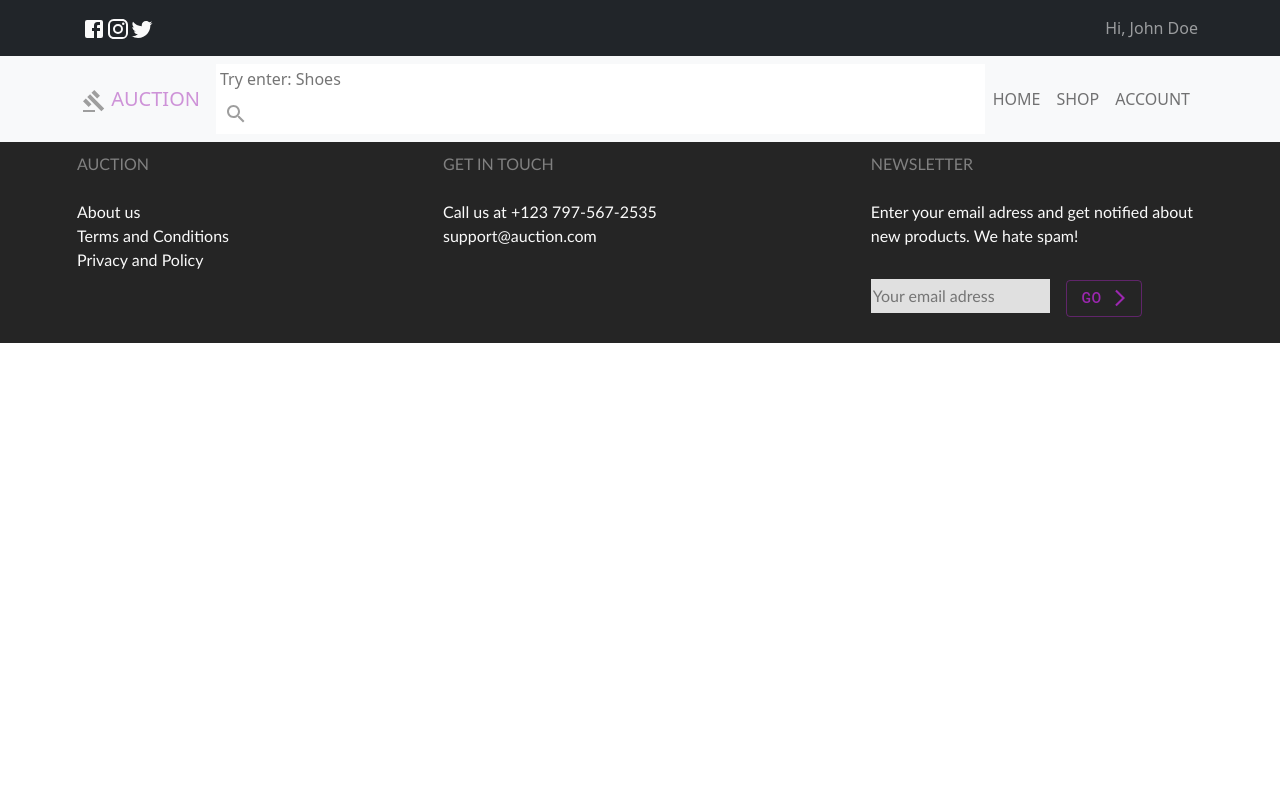
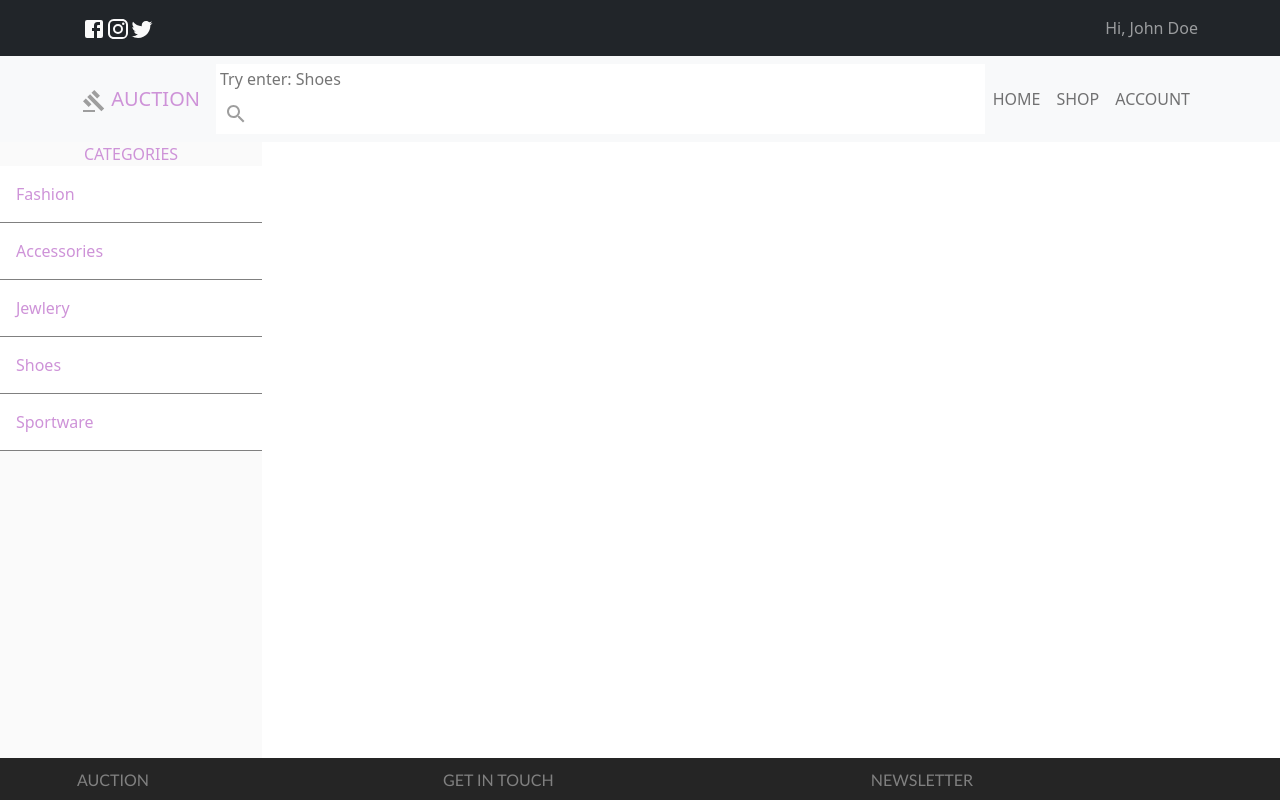
Before and after one commit to Senija/AuctionApp, a React (Create React App) app in the folder auction-frontend/: page /shop in a window 1280 px wide. Shown: the top 800 px of the page. Built offline with nearby package versions, Linux system fonts and the light colour scheme.

Commit message:
create lefte menu with categories (dummy data)

```diff
--- a/auction-frontend/src/App.tsx
+++ b/auction-frontend/src/App.tsx
@@ -6,6 +6,7 @@ import Terms from "./pages/Terms";
 import PrivacyPolicy from "./pages/PrivacyPolicy";
 import "bootstrap/dist/css/bootstrap.min.css";
 import AboutUs from "./pages/AboutUs";
+import CategoriesMenu from "./components/CategoriesMenu";
 
 function App() {
   return (
@@ -22,6 +23,9 @@ function App() {
         <Routes>
           <Route path="/aboutus" element={<AboutUs/>}></Route>
         </Routes>
+        <Routes>
+          <Route path="/shop" element={<CategoriesMenu/>}></Route>
+        </Routes>
         <Footer />
       </Router>
     </>
--- a/auction-frontend/src/assets/style/colors.css
+++ b/auction-frontend/src/assets/style/colors.css
@@ -6,4 +6,5 @@
     --pink:#ce93d8;
     --white: #fafafa;
     --darkwhite: #e0e0e0;
+    --purewhite:#FFFFFF;
 }
--- /dev/null
+++ b/auction-frontend/src/assets/style/fonts.css
@@ -0,0 +1,3 @@
+:root{
+    --font:"Gill Sans", sans-serif;
+}
--- /dev/null
+++ b/auction-frontend/src/components/CategoriesMenu/CategoriesMenu.css
@@ -0,0 +1,11 @@
+.ulDiv {
+  background-color: var(--white);
+  display: flex;
+  flex-direction: column;
+  padding: 0px;
+  width: 262px;
+  height: 616px;
+  font-family: var(--font);
+  color: var(--pink);
+  align-items: center;
+}
--- /dev/null
+++ b/auction-frontend/src/components/CategoriesMenu/index.tsx
@@ -0,0 +1,26 @@
+import React from 'react'
+import "./CategoriesMenu.css"
+import categories from "../../data/categories.json"
+import SingleCategory from '../SingleCategory'
+
+interface CategoryProps{
+    id:Number;
+    categoryName: string;
+    parentId: number;
+}
+
+const CategoriesMenu = () => {
+  return (
+
+        <div className='ulDiv'>
+            CATEGORIES
+            {categories.map(category =>(
+                <SingleCategory categoryName={category.categoryName} categoryId={category.id} />
+            ))}
+        </div>
+
+
+  )
+}
+
+export default CategoriesMenu
--- /dev/null
+++ b/auction-frontend/src/components/SingleCategory/SingleCategory.css
@@ -0,0 +1,13 @@
+.categoryDiv {
+  font-family: var(--font);
+  display: flex;
+  flex-direction: row;
+  align-items: flex-start;
+  padding: 16px;
+  gap: 10px;
+  border-bottom: var(--grey);
+  border-width: 1px;
+  width: inherit;
+  border-bottom-style: solid;
+  background-color: var(--purewhite);
+}
--- /dev/null
+++ b/auction-frontend/src/components/SingleCategory/index.tsx
@@ -0,0 +1,13 @@
+import React from 'react'
+import "./SingleCategory.css"
+
+const SingleCategory :React.FC<{
+   categoryName: string;
+   categoryId: number;
+}>= ({categoryName, categoryId}) => {
+  return (
+    <div className='categoryDiv'>{categoryName}</div>
+  )
+}
+
+export default SingleCategory
--- /dev/null
+++ b/auction-frontend/src/data/categories.json
@@ -0,0 +1,28 @@
+[
+    {
+        "id":1,
+        "categoryName":"Fashion",
+        "parentId": null
+    },
+    {
+        "id":2,
+        "categoryName":"Accessories",
+        "parentId": null
+    },
+    {
+        "id":3,
+        "categoryName":"Jewlery",
+        "parentId": null
+    },
+    {
+        "id":4,
+        "categoryName":"Shoes",
+        "parentId": null
+    },
+    {
+        "id":5,
+        "categoryName":"Sportware",
+        "parentId": null
+    }
+
+]
```
Also changed, not shown: auction-frontend/src/pages/LandingPage.tsx (added, +18 -0 lines).
